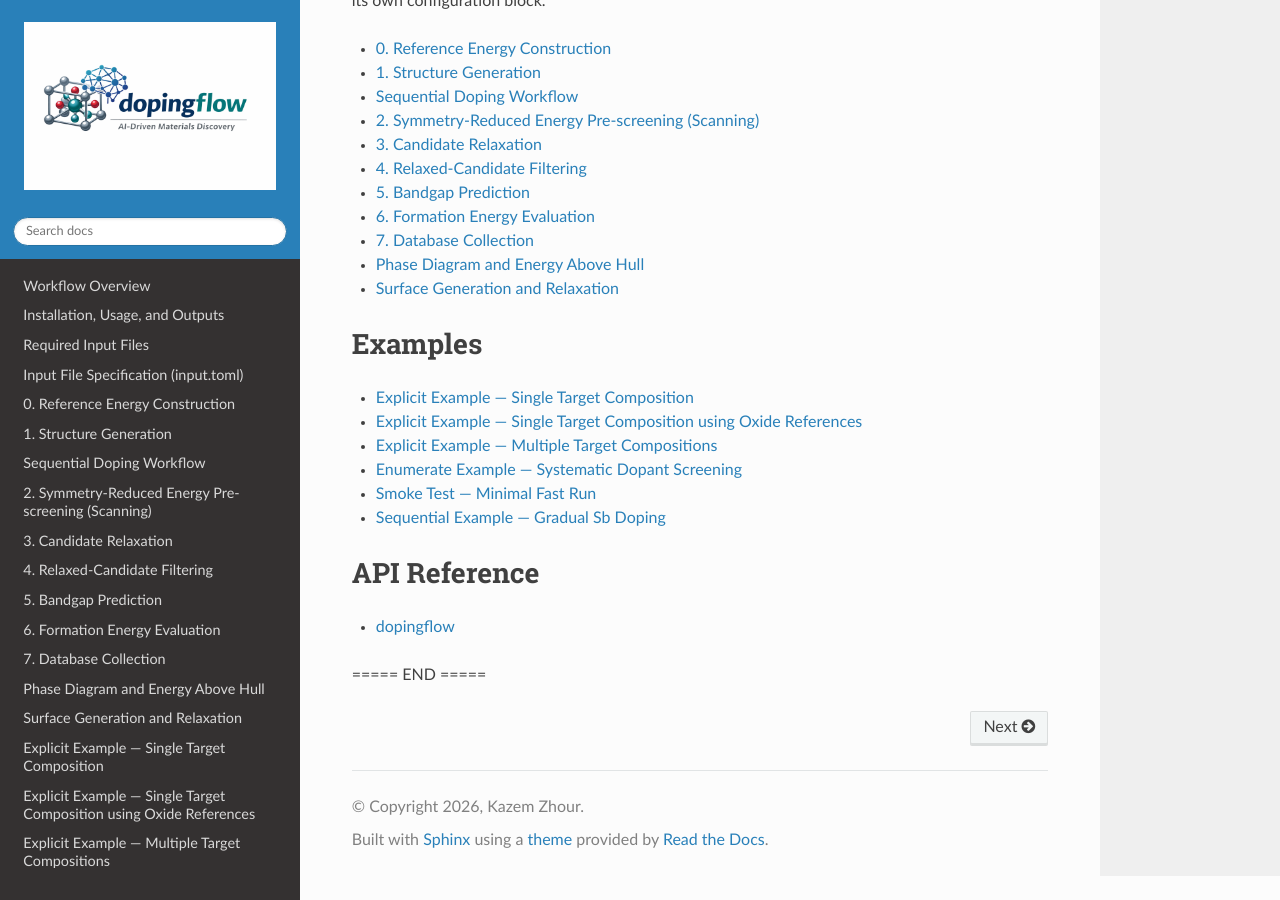
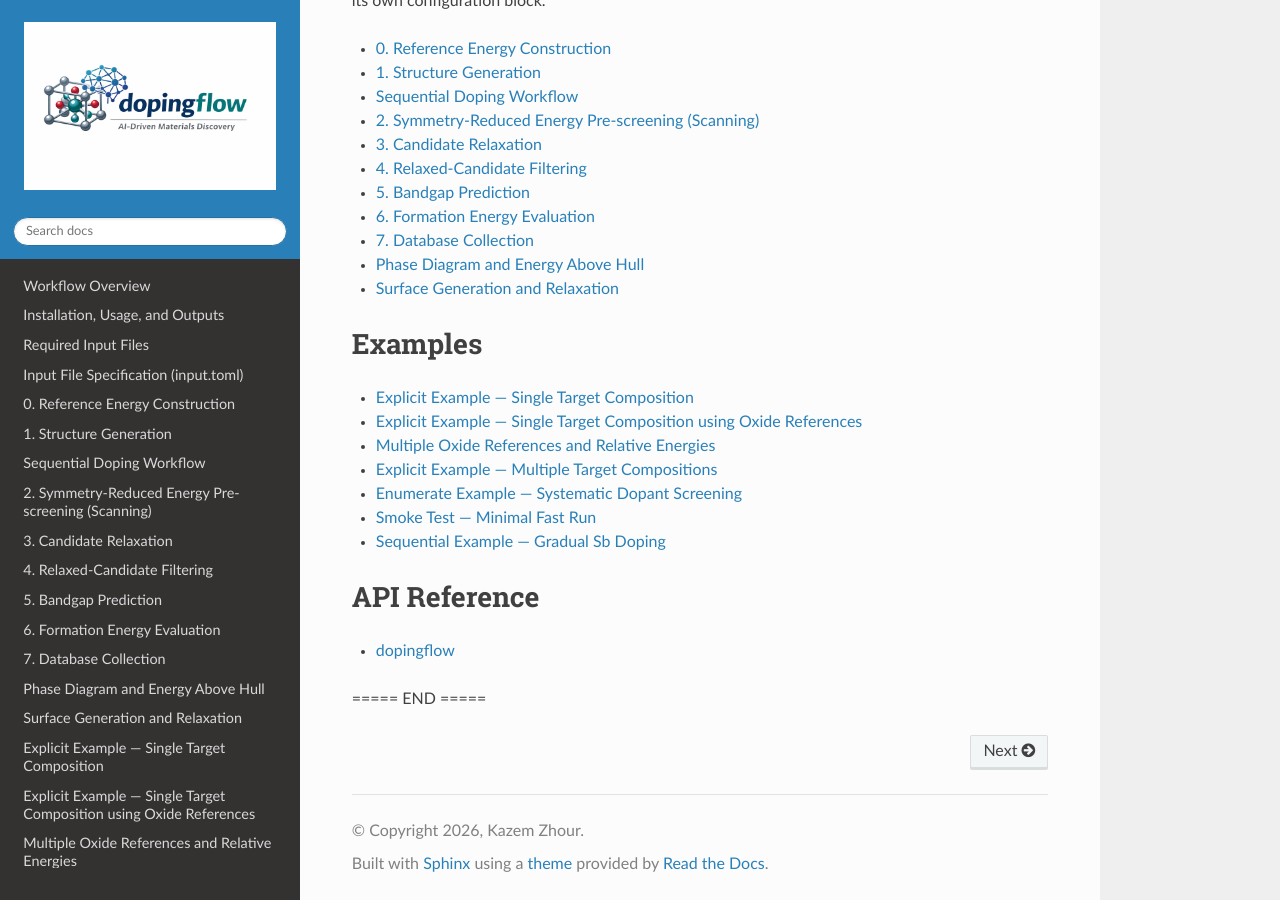
Before and after one commit to KazemZh/dopingflow, a Sphinx documentation site: the page built from docs/source/index.rst, in a window 1280 px wide and 900 px high, scrolled down 2355 px. Built offline with Sphinx 7.4.7 and the Read the Docs theme 3.1.0, drawn with Linux system fonts in a browser that asks for light colours.

Commit message:
docs: add multi-reference formation example

```diff
--- a/docs/source/index.rst
+++ b/docs/source/index.rst
@@ -68,6 +68,7 @@ Examples
 
    examples/explicit_single
    examples/explicit_single_oxides
+   examples/multi_reference_oxide
    examples/explicit_batch
    examples/enumerate_screening
    examples/smoke_test
```
